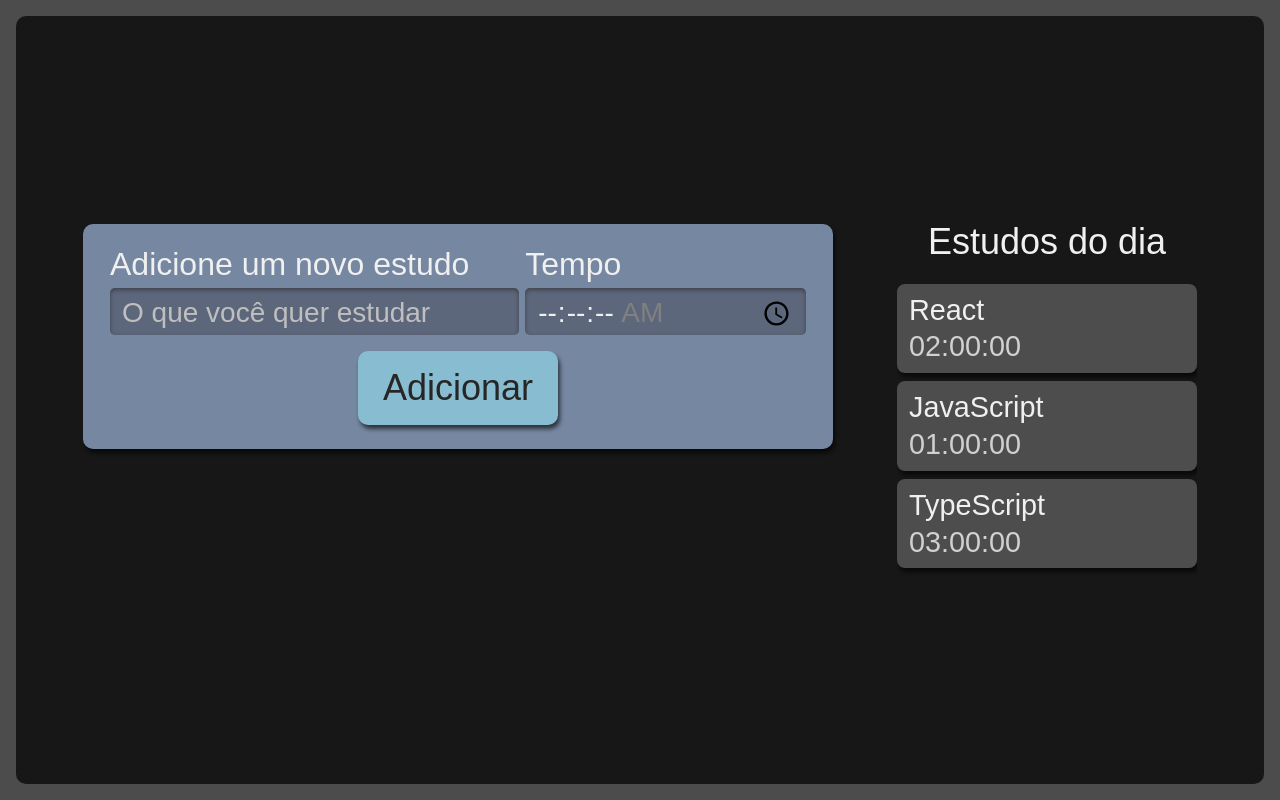
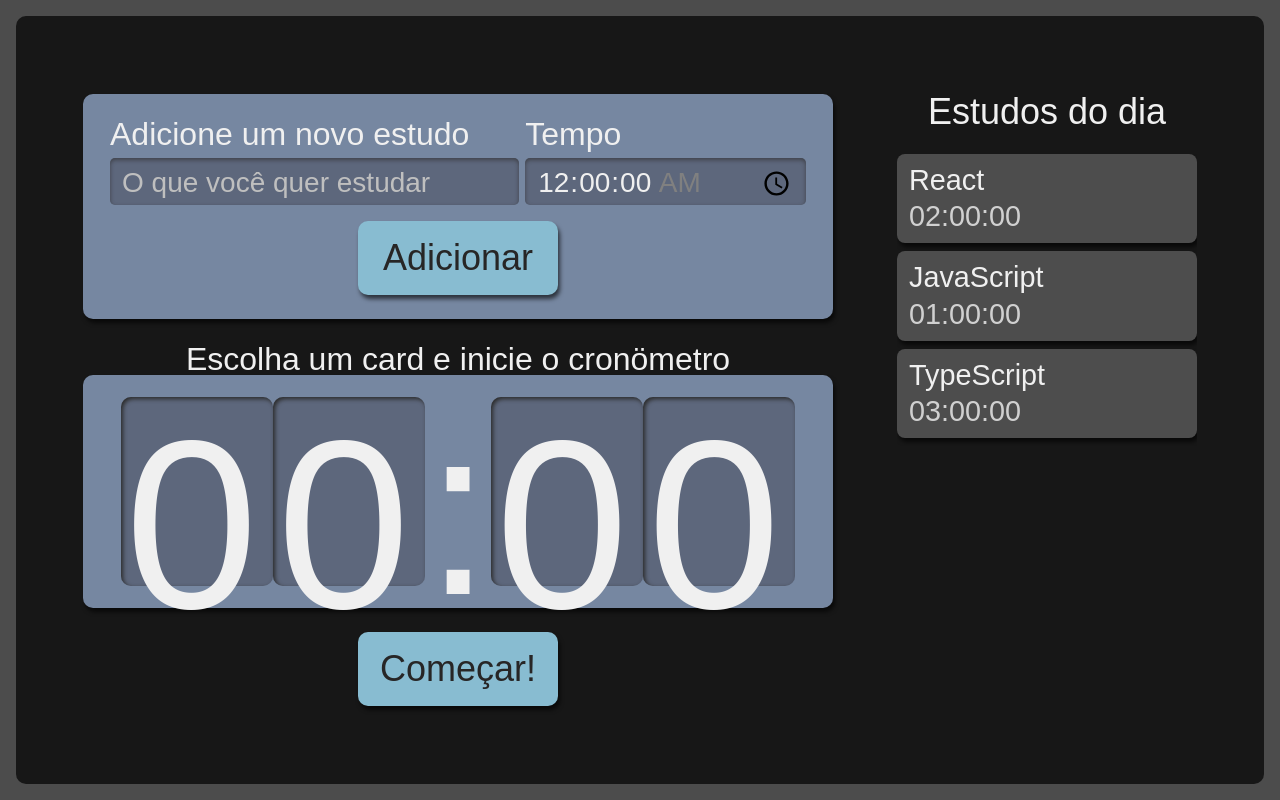
Before and after one commit to Denisrighi/alura-studies, a React (Create React App) app: page / in a window 1280 px wide. Built offline with nearby package versions, Linux system fonts and the light colour scheme.

Commit message:
controlando o formulario

```diff
--- /dev/null
+++ b/src/components/Cronometro/Cronometro.module.scss
@@ -0,0 +1,59 @@
+.cronometro {
+    display: flex;
+    flex-direction: column;
+    align-items: center;
+    grid-area: cronometro;
+
+    .relogioWrapper {
+      align-items: center;
+      background-color: #7687A1;
+      border-radius: 10px;
+      box-shadow: 2px 4px 4px #0000009F;
+      box-sizing: border-box;
+      display: flex;
+      font-size: 5rem;
+      justify-content: center;
+      margin-bottom: 24px;
+      padding: 16px 12px;
+      width: 100%;
+    }
+
+    .titulo {
+      font-size: 2rem;
+    }
+
+    button {
+      background-color: #88bcd1;
+      border-radius: 10px;
+      box-shadow: 2px 4px 4px #0000009F;
+      color: #272626;
+      cursor: pointer;
+      font-size: 1.25rem;
+      padding: 16px;
+      width: 150px;
+
+      &:active {
+        background-color: #7CA6B7;
+        box-shadow: 2px 2px 4px #0000009F inset;
+        cursor: auto;
+      }
+    }
+
+    @media screen and (min-width:1280px) {
+
+      .relogioWrapper{
+        font-size: 15rem;
+      }
+
+      p {
+        font-size: 2rem;
+      }
+
+      button {
+        grid-column-start: span 2;
+        justify-self: center;
+        width: 200px;
+        font-size: 2.25rem;
+      }
+    }
+  }
--- /dev/null
+++ b/src/components/Cronometro/Relogio/Relogio.module.scss
@@ -0,0 +1,21 @@
+.relogioNumero {
+    background-color: #5D677C;
+    box-shadow: 2px 2px 4px #2B2B2B inset;
+    height: 3.6rem;
+    width: 3rem;
+    padding: 8px 4px;
+    border-radius: 10px;
+
+    @media screen and (min-width:1280px) {
+      height: 10.8rem;
+      width: 9rem;
+    }
+  }
+
+  .relogioDivisao {
+    height: 4.2rem;
+
+    @media screen and (min-width:1280px) {
+      height: 12.6rem;
+    }
+  }
--- /dev/null
+++ b/src/components/Cronometro/Relogio/index.tsx
@@ -0,0 +1,13 @@
+import style from './Relogio.module.scss';
+
+export default function Relogio() {
+    return (
+        <>
+            <span className={style.relogioNumero}>0</span>
+            <span className={style.relogioNumero}>0</span>
+            <span className={style.relogioDivisao}>:</span>
+            <span className={style.relogioNumero}>0</span>
+            <span className={style.relogioNumero}>0</span>
+        </>
+    )
+}
--- /dev/null
+++ b/src/components/Cronometro/index.tsx
@@ -0,0 +1,19 @@
+import Botao from "../Botao";
+import Relogio from "./Relogio";
+import style from './Cronometro.module.scss';
+
+export default function Cronometro() {
+    return (
+        <div className={style.cronometro}>
+            <p className={style.titulo}>Escolha um card e inicie o cronömetro</p>
+
+            <div className={style.relogioWrapper}>
+                <Relogio />
+            </div>
+            <Botao>
+                Começar!
+            </Botao>
+        </div>
+
+    )
+}
--- a/src/components/Formulario/index.tsx
+++ b/src/components/Formulario/index.tsx
@@ -2,10 +2,21 @@
 import Botao from '../Botao';
 import style from './Formulario.module.scss';
 
+
 class Formulario extends React.Component {
+    state = {
+        tarefa: "",
+        tempo: "00:00",
+    }
+
+    adicionarTarefa (evento: React.FormEvent<HTMLFormElement>) {
+        evento.preventDefault();
+        console.log('state: ', this.state);
+    }
+
     render() {
         return (
-            <form className={style.novaTarefa}>
+            <form className={style.novaTarefa} onSubmit={this.adicionarTarefa.bind(this)}>
                 <div className={style.inputContainer}>
                     <label htmlFor="tarefa">
                         Adicione um novo estudo
@@ -14,6 +25,8 @@
                         type="text"
                         name="tarefa"
                         id="tarefa"
+                        value={this.state.tarefa}
+                        onChange={evento => this.setState({ ...this.state, tarefa: evento.target.value })}
                         placeholder="O que você quer estudar"
                         required
                     />
@@ -28,6 +41,8 @@
                         type="time"
                         step="1"
                         name="tempo"
+                        value={this.state.tempo}
+                        onChange={evento => this.setState({ ...this.state, tempo: evento.target.value })}
                         id="tempo"
                         min="00:00:00"
                         max="01:30:00"
--- a/src/components/Lista/index.tsx
+++ b/src/components/Lista/index.tsx
@@ -1,9 +1,9 @@
-import React from 'react';
+import React, { useState } from 'react';
 import Item from './Item';
 import style from './Lista.module.scss';
 
 function Lista (){
-    const tarefas = [{
+    const [tarefas, setTarefas] = useState([{
         tarefa: 'React',
         tempo: '02:00:00'
     }, {
@@ -12,10 +12,12 @@
     }, {
         tarefa: 'TypeScript',
         tempo:  '03:00:00'
-    }]
+    }]);
     return(
         <aside className={style.listaTarefas}>
-            <h2> Estudos do dia </h2>
+            <h2 onClick={() => {
+                setTarefas ([...tarefas, { tarefa: "Estudar estado", tempo: "05:00:00"}])
+            }}> Estudos do dia </h2>
             <ul>
                 {tarefas.map((item, index) =>(
                     <Item
--- a/src/pages/App.tsx
+++ b/src/pages/App.tsx
@@ -1,4 +1,5 @@
 import React from 'react';
+import Cronometro from '../components/Cronometro';
 import Formulario from '../components/Formulario';
 import Lista from '../components/Lista';
 import style from './App.module.scss';
@@ -8,6 +9,7 @@
     <div className={style.AppStyle}>
         <Formulario />
         <Lista />
+        <Cronometro />
     </div>
   );
 }
```
